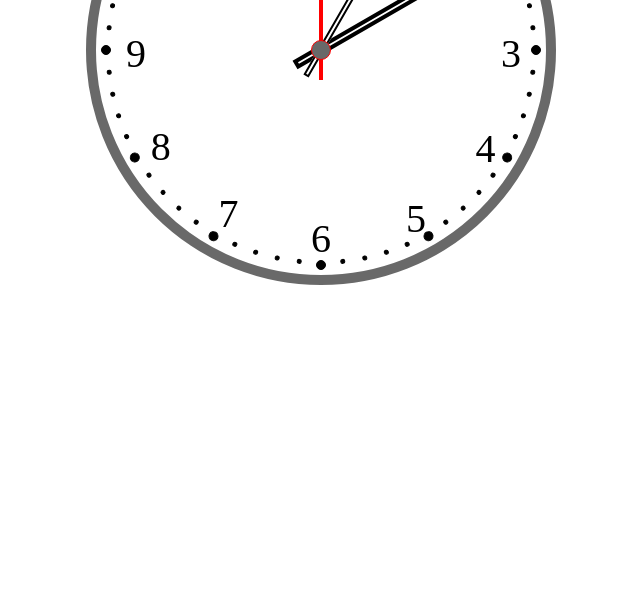
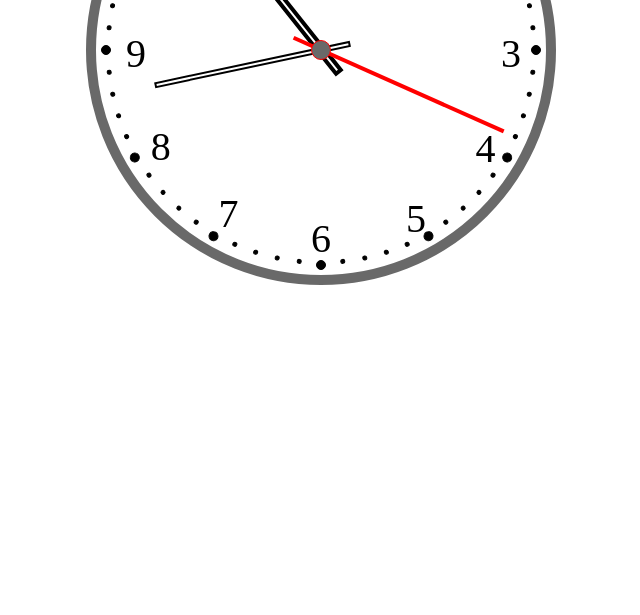
Before and after one commit to RadAtanasov/Clock, a website: page index.html in a window 1280 px wide. Shown: the part 185-800 px from the top of the page, without its empty margins (319-959 px from the left). Drawn offline with Linux system fonts and the light colour scheme.

Commit message:
Dynamics added

```diff
--- a/assets/css/styles.css
+++ b/assets/css/styles.css
@@ -49,7 +49,6 @@
   left: 50%;
   margin-top: -200px;
   margin-left: -2px;
-  transform: rotate(0deg);
   transform-origin: 50% 200px;
   z-index: 10;
 }
--- /dev/null
+++ b/assets/js/script.js
@@ -0,0 +1,13 @@
+var hourHand = document.getElementsByClassName('hour_hand')[0];
+var minuteHand = document.getElementsByClassName('minute_hand')[0];
+var secondHand = document.getElementsByClassName('second_hand')[0];
+setInterval(function(){
+  var date = new Date();
+  var degRotateSecondHand = (360 * date.getSeconds()/60)+'deg';
+  var degRotateMinuteHand = (360 * date.getMinutes()/60)+'deg';
+  var degRotateHourHand = (360 * date.getHours()/12)+0.5*(360 * date.getMinutes()/360)+'deg';
+  console.log(degRotateHourHand);
+  secondHand.style.transform = 'rotate'+'('+(degRotateSecondHand)+')';
+  minuteHand.style.transform = 'rotate'+'('+(degRotateMinuteHand)+')';
+  hourHand.style.transform = 'rotate'+'('+(degRotateHourHand)+')';
+}, 200);
--- a/index.html
+++ b/index.html
@@ -5,6 +5,7 @@
   <meta charset="UTF-8">
   <title>Clock</title>
   <link rel="stylesheet" href="assets/css/styles.css">
+
 </head>
 
 <body>
@@ -448,6 +449,7 @@
       </div>
     </div>
   </div>
+  <script src="assets/js/script.js"></script>
 </body>
 
 </html>
```
Also changed, not shown: assets/js/main.js (deleted).
